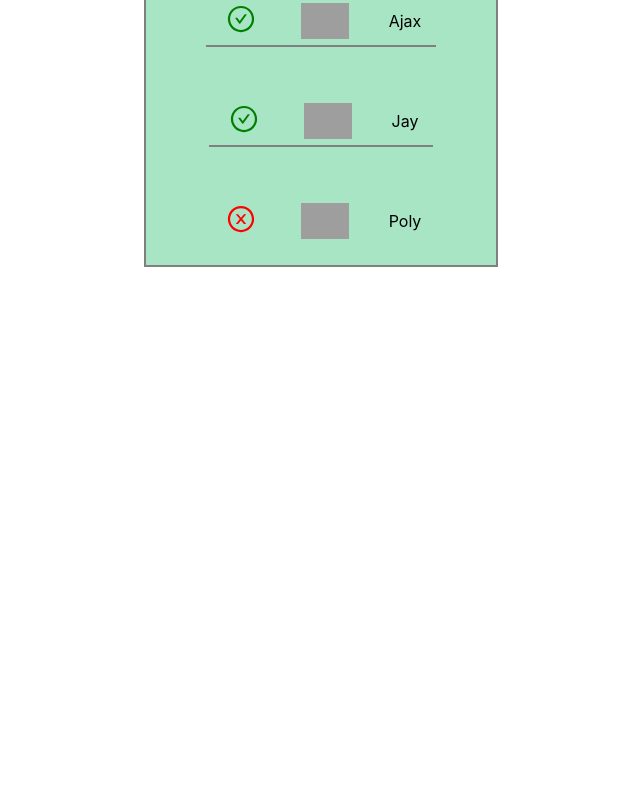
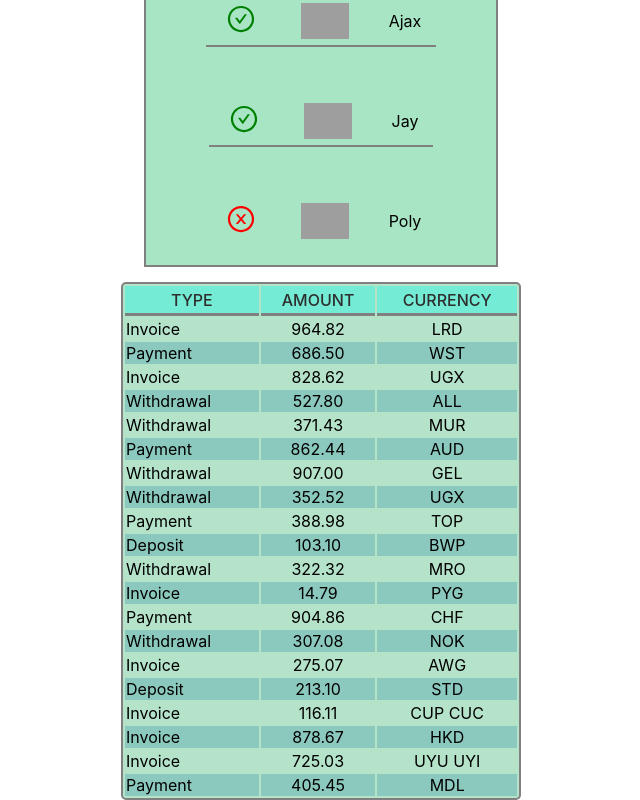
Before and after one commit to m-boiko/goit-react-hw-01-components, a React (Create React App) app: page / in a window 1280 px wide. Shown: the part 775-1575 px from the top of the page, without its empty margins (319-959 px from the left). Before the commit the page ends 1042 px from the top, so only its background shows below. Built offline with nearby package versions, Linux system fonts and the light colour scheme; grey boxes are pictures that could not be loaded.

Commit message:
add files

```diff
--- a/src/components/App.jsx
+++ b/src/components/App.jsx
@@ -1,9 +1,13 @@
-import friends from 'components/data/friends.json'
 import data from 'components/data/data.json'
 import user from 'components/data/user.json'
+import friends from 'components/data/friends.json'
+import transactions from 'components/data/transactions.json'
+
+
 import Profile from 'components/Profile/Profile'
 import FriendList from './FriendList/FriendList'
 import Statistics from './Statistics/Statistics'
+import TransactionHistory from './TransactionHistory/TransactionHistory'
 
 
 export const App = () => {
@@ -29,6 +33,7 @@ export const App = () => {
       />
 <Statistics title="Upload stats" stats={data} />
       <FriendList friends={friends} />
+      <TransactionHistory transactions={transactions} text="lorem"/>
     </div>
   );
 };
--- /dev/null
+++ b/src/components/TransactionHistory/TransactionHistory.jsx
@@ -0,0 +1,32 @@
+import PropTypes from 'prop-types';
+import css from './TransactionHistory.module.css'
+
+
+
+export default function TransactionHistory(props) {
+    return (
+<table className={css.transactionTable}>
+      <thead className={css.tableHead}>
+        <tr className={css.tableHeader}>
+          <th>Type</th>
+          <th>Amount</th>
+          <th>Currency</th>
+        </tr>
+            </thead>
+        <tbody>
+        {props.transactions.map(({ id, type, amount, currency }) => {
+          return (
+            <tr key={id}>
+              <td className={css.typeList}>{type}</td>
+              <td className={css.amountList}>{amount}</td>
+              <td className={css.currencyList}>{currency}</td>
+            </tr>
+          );
+        })}
+      </tbody>
+</table>
+    )
+}
+TransactionHistory.propTypes = {
+  transactions: PropTypes.arrayOf(PropTypes.object).isRequired,
+};
--- /dev/null
+++ b/src/components/TransactionHistory/TransactionHistory.module.css
@@ -0,0 +1,35 @@
+.transactionTable {
+  margin-top: 15px;
+  width: 400px;
+
+  border-radius: 5px;
+  border: 2px solid grey;
+
+  background-color: #b4e3ca;
+}
+
+.tableHeader,
+.amountList,
+.currencyList {
+  text-align: center;
+}
+
+.tableHead {
+  background-color: #74ebd5;
+  height: 30px;
+}
+
+th {
+  text-transform: uppercase;
+  color: rgb(46, 46, 46);
+  font-weight: 500;
+  border-bottom: 3px solid gray;
+}
+
+tr:nth-child(2n + 2) {
+  background-color: #8bc9be;
+}
+
+.typeList {
+  text-transform: capitalize;
+}
```
